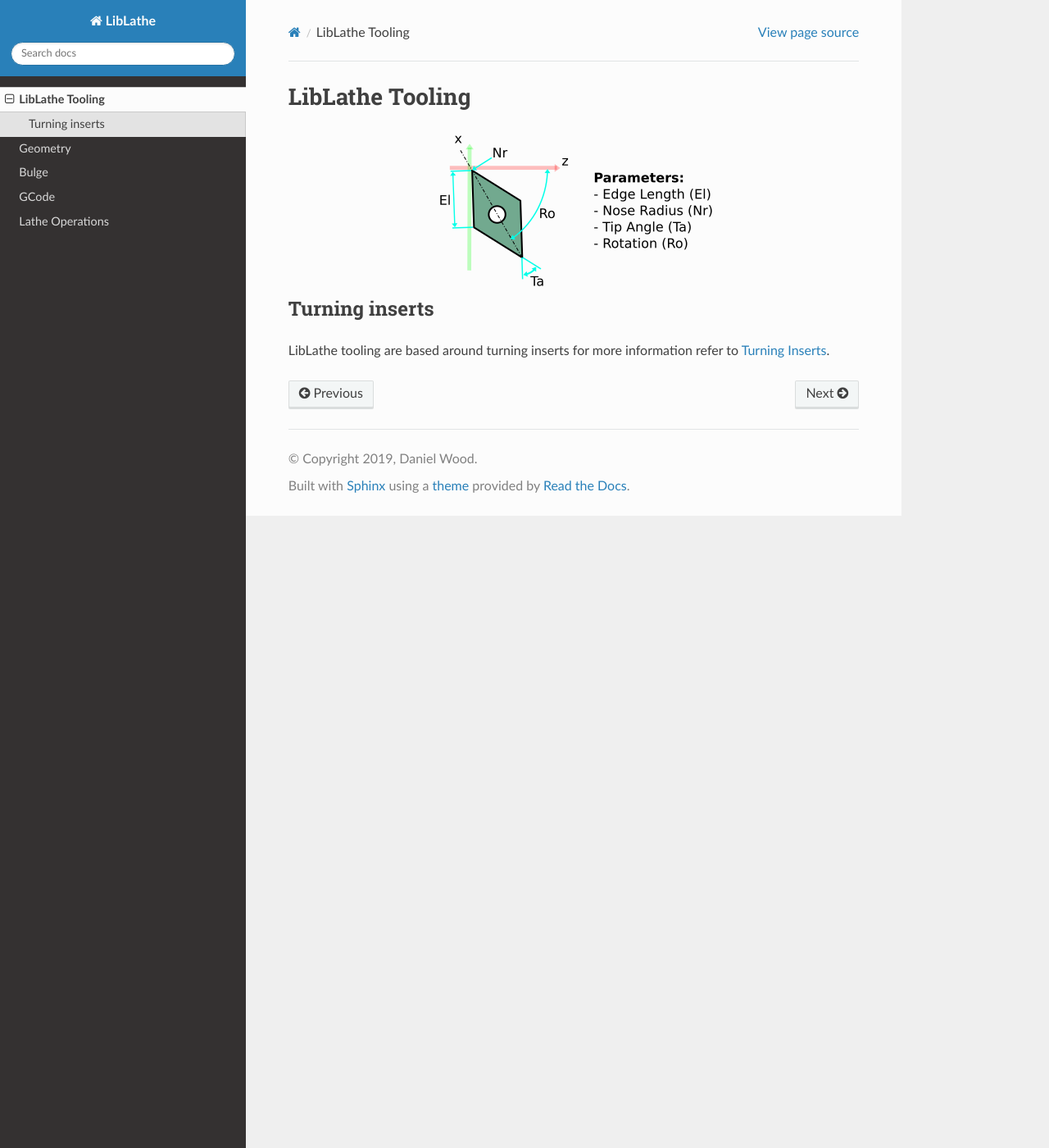
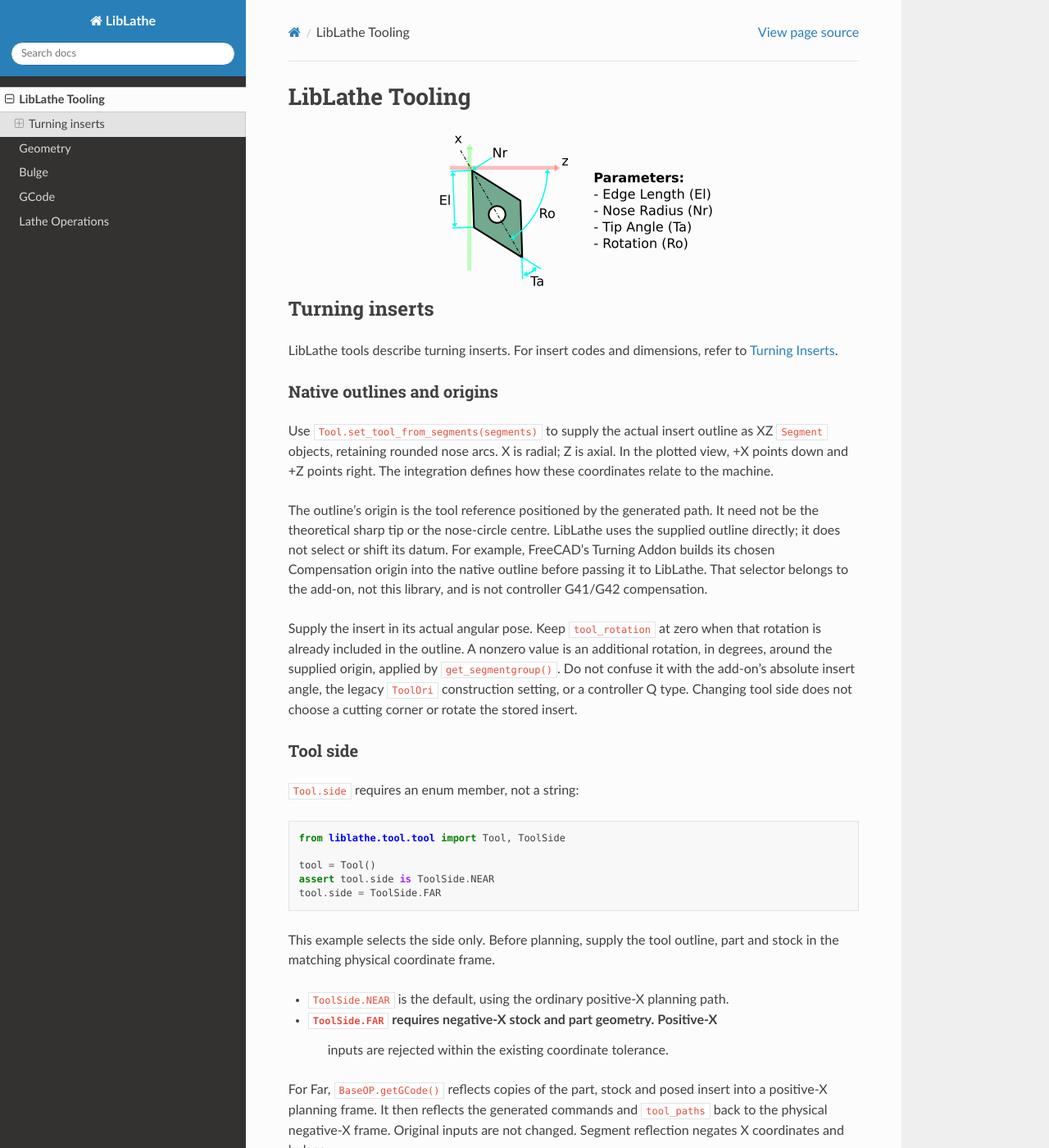
Before and after one commit to dubstar-04/LibLathe, a Sphinx documentation site: the page built from docs/source/pages/liblathe_tooling.rst, in a window 1280 px wide and 1400 px high. Shown: the whole window at 82% size. Built offline with Sphinx 7.4.7 and the Read the Docs theme 3.1.0, drawn with Linux system fonts in a browser that asks for light colours; some of the changed text lies outside the part shown.

Commit message:
feat: require ToolSide enum for spindle-side planning
Replace the "Near"/"Far" strings on Tool.side with a ToolSide enum
(NEAR default, FAR). Strings are rejected rather than aliased, and
BaseOP compares and resets the side using enum members.

Test that Far planning reflects copies of the part, stock and tool into
the positive-X frame and returns negative-X commands with I negated and
G2/G3 swapped, leaving the original inputs unchanged.

Document the enum, the native outline/origin contract, the Far-side
output transformations and the current operation coverage.

```diff
--- a/docs/source/pages/liblathe_tooling.rst
+++ b/docs/source/pages/liblathe_tooling.rst
@@ -1,7 +1,5 @@
 LibLathe Tooling
-=============
-
-
+========================================
 
 .. figure:: /LL_static/images/tool.png
     :align: center
@@ -10,6 +8,79 @@
 
 
 Turning inserts
-+++++++++++
-LibLathe tooling are based around turning inserts for more information
+++++++++++++++++++++++++++++++++++++++++
+LibLathe tools describe turning inserts. For insert codes and dimensions,
 refer to :doc:`turning_inserts`.
+
+Native outlines and origins
+----------------------------------------
+
+Use ``Tool.set_tool_from_segments(segments)`` to supply the actual insert
+outline as XZ ``Segment`` objects, retaining rounded nose arcs. X is radial;
+Z is axial. In the plotted view, +X points down and +Z points right. The
+integration defines how these coordinates relate to the machine.
+
+The outline's origin is the tool reference positioned by the generated path.
+It need not be the theoretical sharp tip or the nose-circle centre. LibLathe
+uses the supplied outline directly; it does not select or shift its datum.
+For example, FreeCAD's Turning Addon builds its chosen Compensation origin
+into the native outline before passing it to LibLathe. That selector belongs
+to the add-on, not this library, and is not controller G41/G42 compensation.
+
+Supply the insert in its actual angular pose. Keep ``tool_rotation`` at zero
+when that rotation is already included in the outline. A nonzero value is an
+additional rotation, in degrees, around the supplied origin, applied by
+``get_segmentgroup()``. Do not confuse it with the add-on's absolute insert
+angle, the legacy ``ToolOri`` construction setting, or a controller Q type.
+Changing tool side does not choose a cutting corner or rotate the stored insert.
+
+Tool side
+---------
+
+``Tool.side`` requires an enum member, not a string:
+
+.. code-block:: python
+
+     from liblathe.tool.tool import Tool, ToolSide
+
+     tool = Tool()
+     assert tool.side is ToolSide.NEAR
+     tool.side = ToolSide.FAR
+
+This example selects the side only. Before planning, supply the tool outline,
+part and stock in the matching physical coordinate frame.
+
+* ``ToolSide.NEAR`` is the default, using the ordinary positive-X planning path.
+* ``ToolSide.FAR`` requires negative-X stock and part geometry. Positive-X
+    inputs are rejected within the existing coordinate tolerance.
+
+For Far, ``BaseOP.getGCode()`` reflects copies of the part, stock and posed
+insert into a positive-X planning frame. It then reflects the generated
+commands and ``tool_paths`` back to the physical negative-X frame. Original
+inputs are not changed. Segment reflection negates X coordinates and bulges.
+
+Far-side output transformations:
+
+* X positions are negated, including rapid and retract moves.
+* I radial arc-centre offsets are negated.
+* G2 and G3 are swapped, including G02 and G03 spellings.
+* Z, K and feed values are unchanged.
+
+Far output remains negative X; it is not converted into positive-radius
+controller output. A postprocessor or machine integration must respect this
+contract. The enum is a development API: older packages reporting version
+0.0.8 may not provide ``ToolSide``. Strings are not compatibility aliases.
+
+Spindle and machining limits
+----------------------------------------
+
+Side does not select spindle speed, M3/M4, tool handedness, or G41/G42.
+In FreeCAD, spindle settings belong to the Tool Controller. Physical post
+alone is insufficient to infer the required spindle direction.
+
+Near/Far is not outside/inside machining. Internal boring requires separate
+operation support. Signed-side planning remains experimental. Existing sweep
+and clearance checks do not certify holders, fixtures, unknown initial-position
+travel or complete machining safety, and do not establish reference-equivalent
+Profile final stock. See the repository README for the current guarantees and
+limitations, and :doc:`operations` for the available operation classes.
```
Also changed, not shown: README.md (+25 -1 lines), docs/source/pages/operations.rst (+9 -8 lines), 4 other files.
